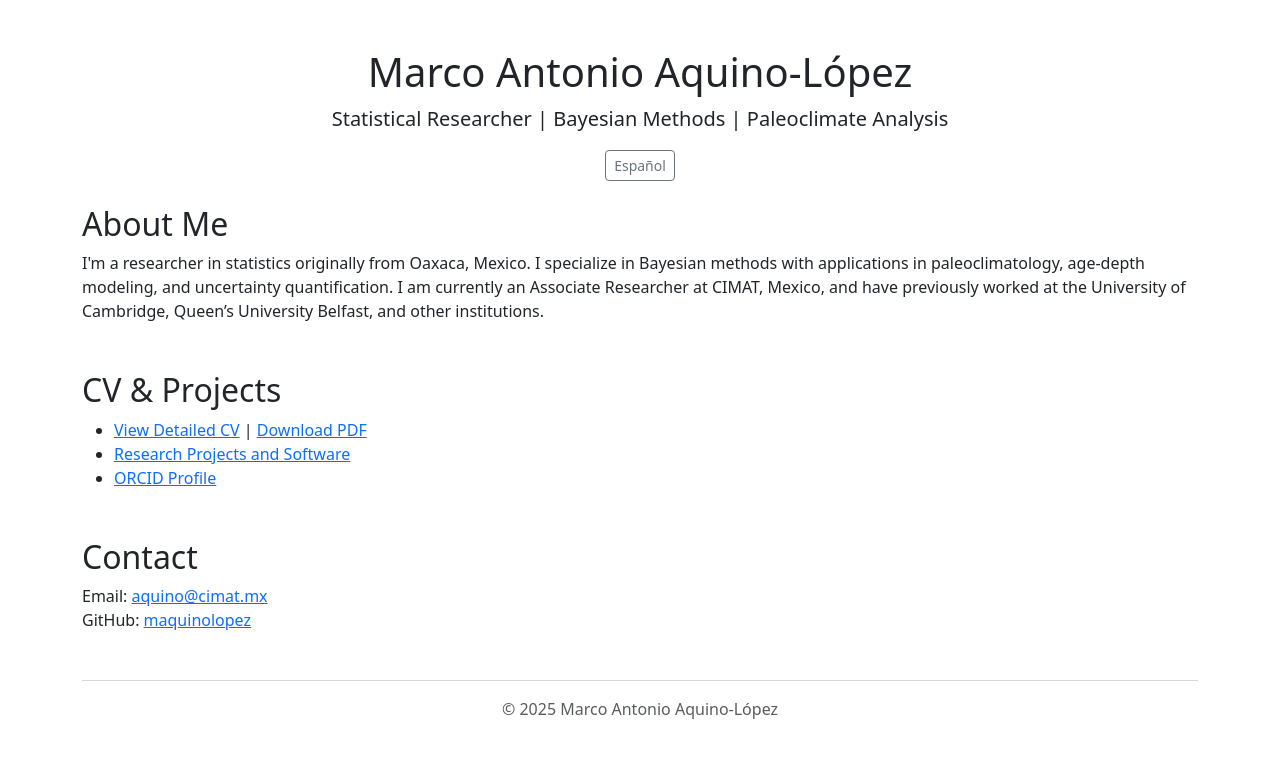
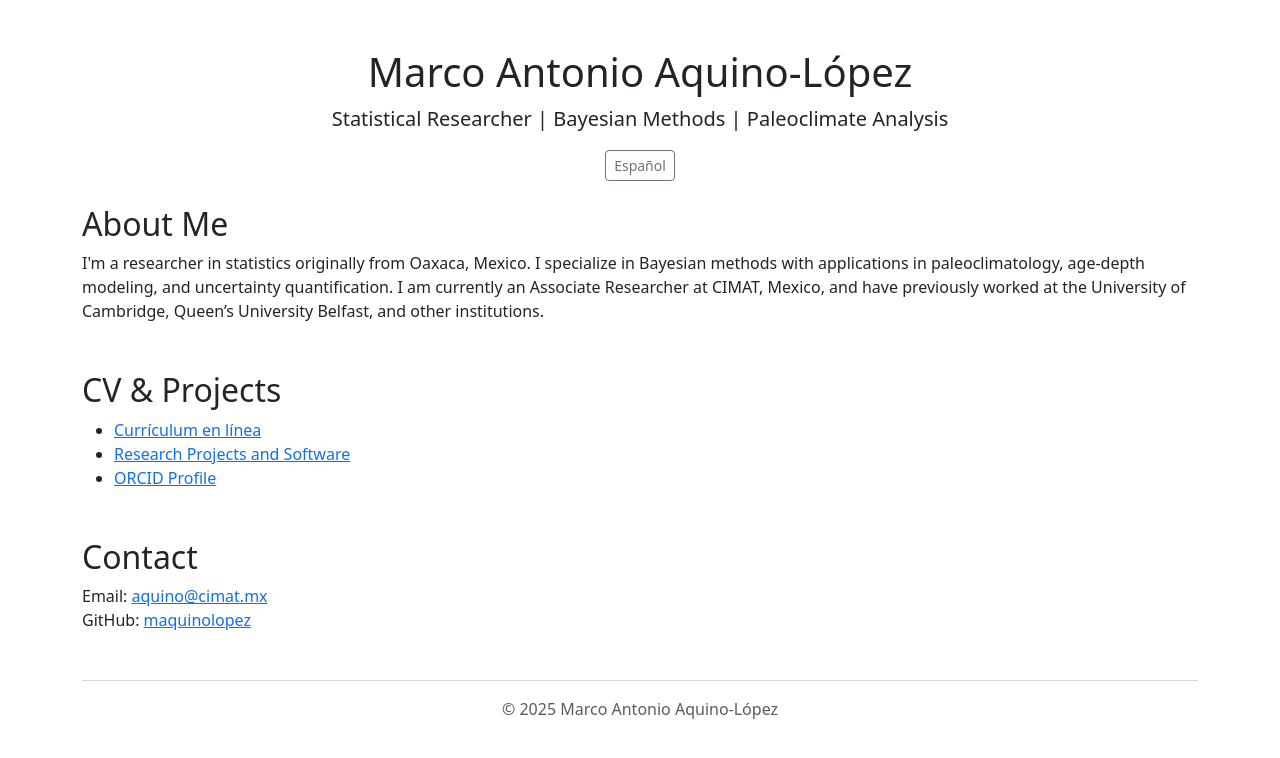
Before and after one commit to maquinolopez/maquinolopez.github.io, a plain HTML site: page index.html in a window 1280 px wide. Drawn offline with nearby package versions, Linux system fonts and the light colour scheme.

Commit message:
update page

```diff
--- a/index.html
+++ b/index.html
@@ -26,7 +26,7 @@
     <section class="mb-5">
       <h2>CV & Projects</h2>
       <ul>
-        <li><a href="cv.html">View Detailed CV</a> | <a href="assets/Marco_CV.pdf">Download PDF</a></li>
+        <li><a href="cv.html">Currículum en línea</a></li>
         <li><a href="projects.html">Research Projects and Software</a></li>
         <li><a href="https://orcid.org/0000-0002-5076-7205" target="_blank">ORCID Profile</a></li>
       </ul>
```
